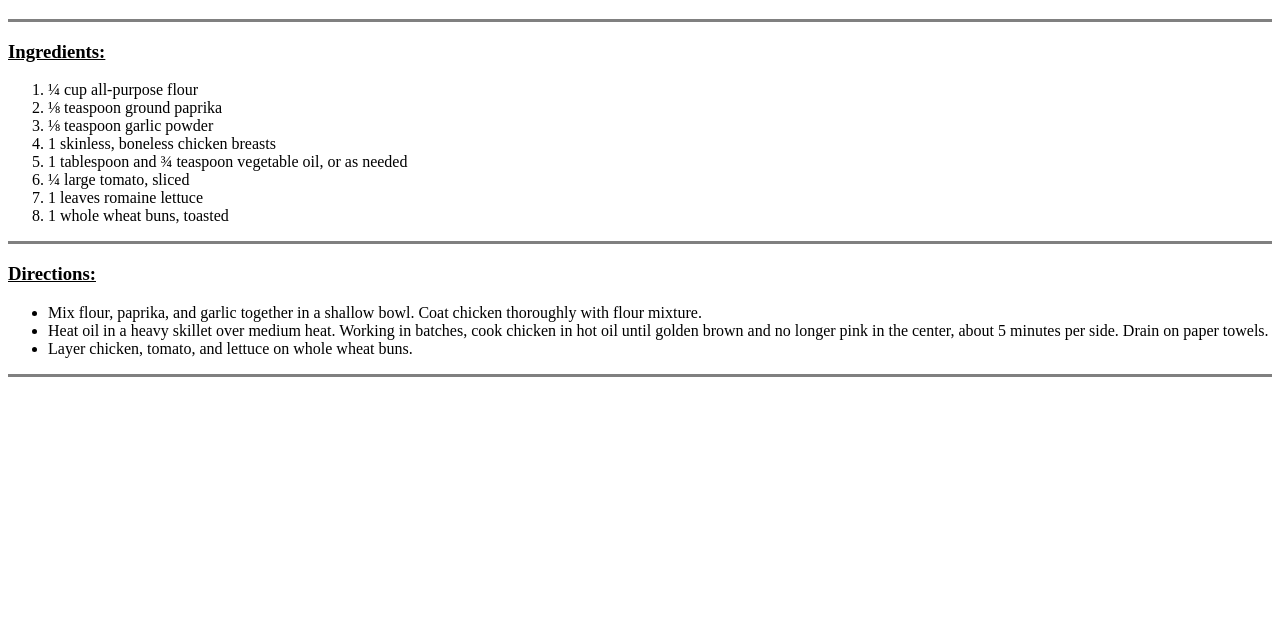
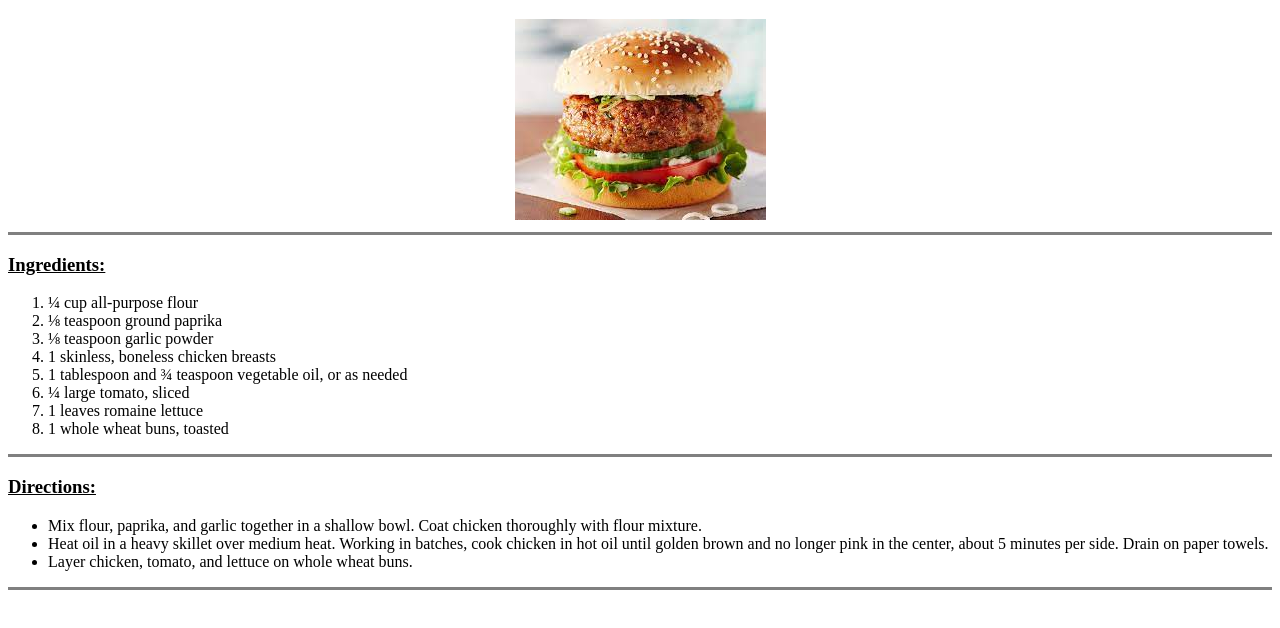
Before and after one commit to Anmoljot127/Recipes, a plain HTML site: page ChickenBurger/ChickenBurger.html in a window 1280 px wide. Shown: the part 72-700 px from the top of the page. Drawn offline with Linux system fonts and the light colour scheme.

Commit message:
add Chiken bureger

```diff
--- a/ChickenBurger/ChickenBurger.html
+++ b/ChickenBurger/ChickenBurger.html
@@ -9,6 +9,7 @@
 <body>
     <hr size="3" noshade="0">
     <center><h1>Chicken Burger</h1></center>
+    <center><img src="index.jpeg" alt="ChickenBurger"></center>
     <hr size="3" noshade="0">
     <h3><u>Ingredients:</u></h3>
     <ol>
```
Also changed, not shown: ChickenBurger/index.jpeg (added).
